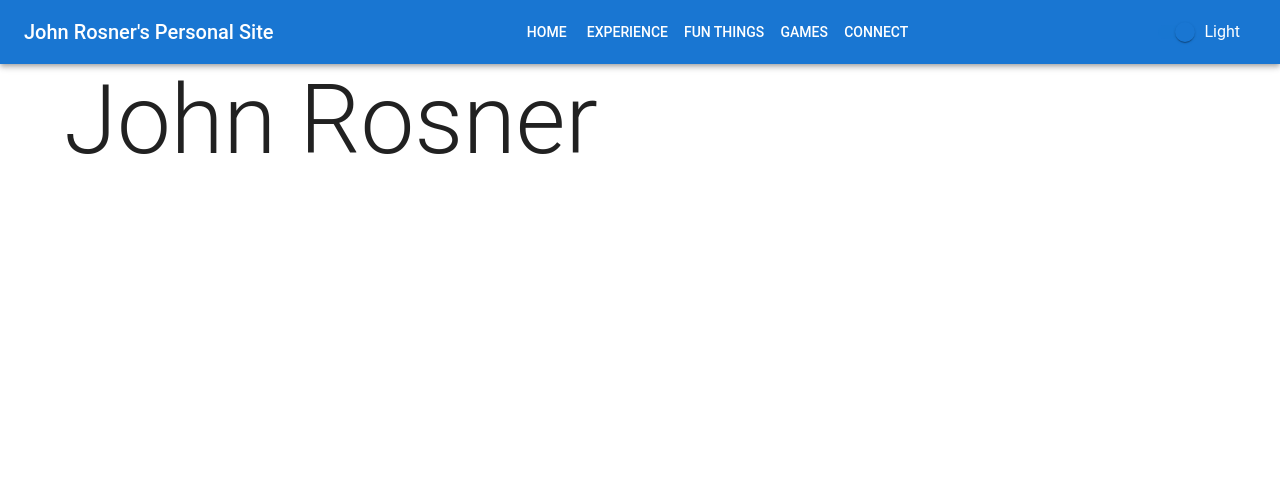
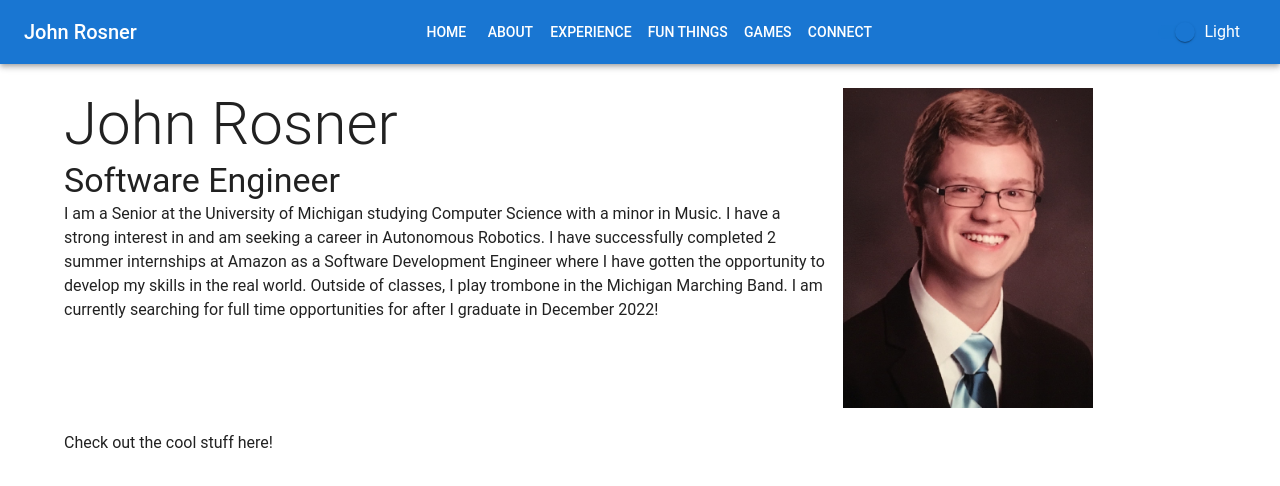
Before and after one commit to JohnRosner/JohnRosner.github.io, a React (Create React App) app: page / in a window 1280 px wide. Shown: the top 486 px of the page. Built offline with nearby package versions, Linux system fonts and the light colour scheme.

Commit message:
Adding some basic content

```diff
--- a/src/App.js
+++ b/src/App.js
@@ -10,11 +10,16 @@ import { Experience } from './pages/Experience';
 import { Home } from './pages/Home';
 import { Games } from './pages/Games';
 import { FunThings } from './pages/FunThings';
+import { About } from './pages/About';
 
 const pages = [
     {
         id: '',
         label: 'Home',
+    },
+    {
+        id: 'about',
+        label: 'About',
     },
     {
         id: 'experience',
@@ -56,12 +61,14 @@ function App() {
         <ThemeProvider theme={darkMode ? darkTheme : lightTheme}>
             <CssBaseline />
             <Menu pages={pages} setDarkMode={setDarkMode} darkMode={darkMode} />
+            <br />
             <Container maxWidth='lg'>
                 <Routes>
-                    <Route path='/' element={<Home />} />
-                    <Route path='experience' element={<Experience />} />
-                    <Route path='games' element={<Games />} />
-                    <Route path='funthings' element={<FunThings />} />
+                    <Route path={pages[0].id} element={<Home />} />
+                    <Route path={pages[1].id} element={<About />}/>
+                    <Route path={pages[2].id} element={<Experience />} />
+                    <Route path={pages[3].id} element={<FunThings />} />
+                    <Route path={pages[4].id} element={<Games />} />
                 </Routes>
             </Container>
         </ThemeProvider>
--- a/src/common/Menu.jsx
+++ b/src/common/Menu.jsx
@@ -13,7 +13,7 @@ export const Menu = (props) => {
             <AppBar position="static">
                 <Toolbar>
                     <Typography variant="h6" component="div" sx={{ flexGrow: 1 }}>
-                        John Rosner's Personal Site
+                        John Rosner
                     </Typography>
                     <Box sx={{ flexGrow: 1, display: { xs: 'none', md: 'flex' } }}>
                         {props.pages.map((page) => (
--- /dev/null
+++ b/src/pages/About.jsx
@@ -0,0 +1,26 @@
+import React from 'react';
+
+import { Stack, Typography } from "@mui/material";
+
+export const About = () => {
+	return (
+		<Stack spacing={1}>
+			<Typography variant="h2">
+				About Me
+			</Typography>
+			<Typography varient='p'>
+				I grew up in Livonia. Loved legos and robots from a small age. In Elementry School, I was introduced to Lego Mindstorms and Scratch, both
+				perfect for young me to start developing my interests.
+			</Typography>
+			<Typography varient='p'>
+				In middle school I joined our FTC team and started learning trombone. In high school I got good
+			</Typography>
+			<Typography varient='p'>
+				After high school, I came to U of M to study computer science. Joined the marching band. Became section leader
+			</Typography>
+			<Typography varient='p'>
+				I'm still deciding what to do next
+			</Typography>
+		</ Stack>
+	);
+}
--- a/src/pages/Experience.jsx
+++ b/src/pages/Experience.jsx
@@ -5,7 +5,7 @@ import { Typography } from "@mui/material"
 
 export const Experience = () => {
     return (
-        <Typography variant='h1'>
+        <Typography variant='h2'>
             Experience
         </Typography>
     )
--- a/src/pages/FunThings.jsx
+++ b/src/pages/FunThings.jsx
@@ -1,12 +1,46 @@
 import React from 'react';
 
-import { Typography } from "@mui/material"
-
+import { Grid, Stack, Typography } from "@mui/material"
 
 export const FunThings = () => {
     return (
-        <Typography variant='h1'>
-            Fun Things
-        </Typography>
+        <Stack spacing={2}>
+            <Typography variant='h2'>
+                Fun Things
+            </Typography>
+            <Grid container spacing={2}>
+                <Grid item md={8}>
+                    <iframe
+                        width="560"
+                        height="315"
+                        src={'https://www.youtube.com/embed/O4rViAGmN9w'}
+                        frameBorder="0"
+                        allow="accelerometer; autoplay; clipboard-write; encrypted-media; gyroscope; picture-in-picture"
+                        allowFullScreen
+                        title="Embedded youtube"
+                    />
+                </Grid>
+                <Grid item md={4}>
+                    <Typography variant='h4'>Achieved is the Glorious Work</Typography>
+                    <Typography variant='p'>This is a recording I did myself in Summer 2021. Hope you enjoy!</Typography>
+                </Grid>
+                <Grid item md={4}>
+                    <Typography variant='h4'>Fly or Die</Typography>
+                    <Typography variant='p'>Here is a really cool trombone solo</Typography>
+                </Grid>
+                <Grid item md={8}>
+                    <iframe
+                        width="560"
+                        height="315"
+                        src={'https://www.youtube.com/embed/RB9vJpNYuL0'}
+                        frameBorder="0"
+                        allow="accelerometer; autoplay; clipboard-write; encrypted-media; gyroscope; picture-in-picture"
+                        allowFullScreen
+                        title="Embedded youtube"
+                    />
+                </Grid>
+            </Grid>
+        </Stack>
+
     )
 }
--- a/src/pages/Games.jsx
+++ b/src/pages/Games.jsx
@@ -5,7 +5,7 @@ import { Typography } from "@mui/material"
 
 export const Games = () => {
     return (
-        <Typography variant='h1'>
+        <Typography variant='h2'>
             Games
         </Typography>
     )
--- a/src/pages/Home.jsx
+++ b/src/pages/Home.jsx
@@ -1,12 +1,38 @@
 import React from 'react';
 
-import { Typography } from "@mui/material"
+import { Grid, Stack, Typography } from "@mui/material"
 
 
 export const Home = () => {
     return (
-        <Typography variant='h1'>
-            John Rosner
-        </Typography>
+        <Stack>
+
+            <Grid container spacing={2}>
+                <Grid item md={8}>
+                    <Typography variant='h2'>
+                        John Rosner
+                    </Typography>
+                    <Typography variant='h4'>
+                        Software Engineer
+                    </Typography>
+                    <Typography variant='p'>
+                        I am a Senior at the University of Michigan studying Computer Science with a minor in Music.
+                        I have a strong interest in and am seeking a career in Autonomous Robotics. I have successfully
+                        completed 2 summer internships at Amazon as a Software Development Engineer where I have gotten
+                        the opportunity to develop my skills in the real world. Outside of classes, I play trombone in
+                        the Michigan Marching Band. I am currently searching for full time opportunities for after
+                        I graduate in December 2022!
+                    </Typography>
+                </Grid>
+                <Grid item md={4}>
+                    <img src='./JohnSenior.jpg' height={320} width={250} alt={'John'} />
+                </Grid>
+                <Grid item md={12}>
+                    <Typography variant='p'>
+                        Check out the cool stuff here!
+                    </Typography>
+                </Grid>
+            </Grid>
+        </Stack>
     )
 }
--- a/src/pages/index.js
+++ b/src/pages/index.js
@@ -2,3 +2,4 @@ export * from './Home';
 export * from './Experience';
 export * from './FunThings';
 export * from './Games';
+export * from '/About';
```
Also changed, not shown: public/JohnSenior.jpg (added).
